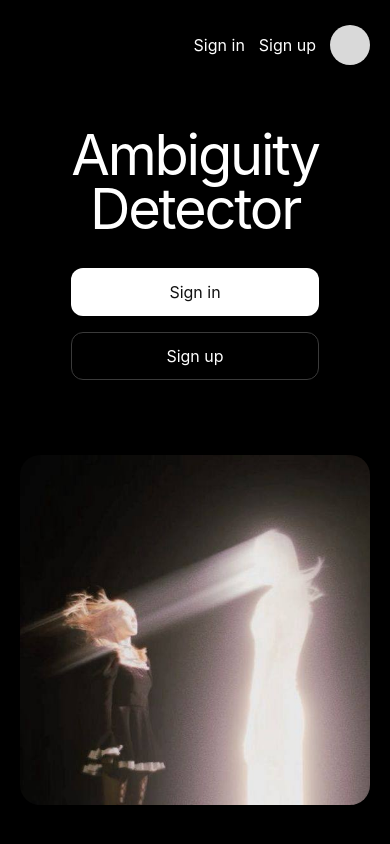
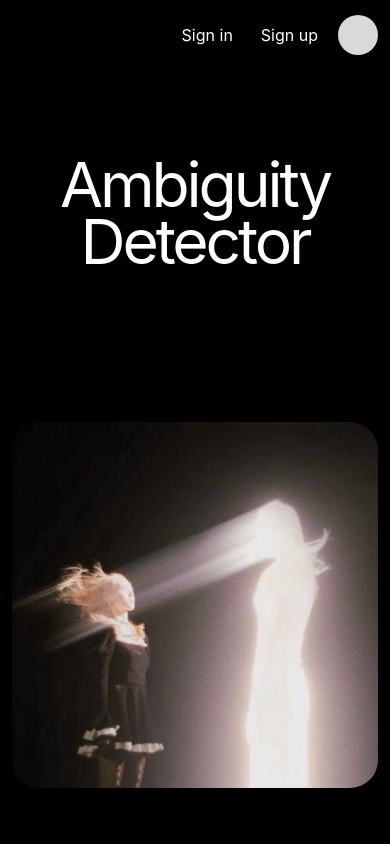
Before and after one commit to Ggh13/TZshka, a React app in the folder frontend/: page / in a window 390 px wide. Shown: the top 844 px of the page. Built offline with nearby package versions, Linux system fonts and the light colour scheme; the HTML template or start-up script is replaced by a standard one.

Commit message:
wip: landing page changes

```diff
--- a/frontend/src/pages/LandingPage.css
+++ b/frontend/src/pages/LandingPage.css
@@ -2,7 +2,7 @@
   min-height: 100vh;
   background: #000;
   color: #fff;
-  padding: 20px 32px 40px;
+  padding: 10px 16px 24px;
 }
 
 .landing-header {
@@ -13,19 +13,41 @@
 .landing-header-actions {
   display: flex;
   align-items: center;
-  gap: 48px;
+  gap: 24px;
   min-height: 50px;
 }
 
 .landing-header-link {
+  display: inline-flex;
+  align-items: center;
+  justify-content: center;
+  min-height: 40px;
+  padding: 6px 10px;
+  border-radius: 10px;
   font-size: 20px;
   line-height: 1;
   color: #fff;
   text-decoration: none;
+  transition:
+    color 0.2s ease,
+    opacity 0.2s ease,
+    background 0.2s ease,
+    transform 0.12s ease;
 }
 
 .landing-header-link:hover {
-  opacity: 0.8;
+  background: rgba(255, 255, 255, 0.08);
+  color: #f2f2f2;
+}
+
+.landing-header-link:active {
+  background: rgba(255, 255, 255, 0.16);
+  transform: scale(0.97);
+}
+
+.landing-header-link:focus-visible {
+  outline: 2px solid rgba(255, 255, 255, 0.35);
+  outline-offset: 2px;
 }
 
 .landing-header-avatar {
@@ -37,66 +59,30 @@
 }
 
 .landing-main {
-  min-height: calc(100vh - 90px);
-  max-width: 1120px;
+  min-height: calc(100vh - 60px);
+  max-width: 1440px;
   margin: 0 auto;
   display: grid;
-  grid-template-columns: minmax(320px, 1fr) minmax(320px, 541px);
+  grid-template-columns: minmax(320px, 1fr) minmax(320px, 600px);
   align-items: center;
-  gap: 64px;
+  gap: 80px;
 }
 
 .landing-content {
   display: flex;
   flex-direction: column;
   align-items: flex-start;
+  justify-content: center;
+  padding-left: 90px;
 }
 
 .landing-title {
   margin: 0;
-  font-size: clamp(56px, 8vw, 96px);
-  line-height: 0.95;
+  font-size: clamp(72px, 8vw, 96px);
+  line-height: 0.92;
   font-weight: 400;
-  letter-spacing: -0.04em;
+  letter-spacing: -0.05em;
   color: #fff;
-}
-
-.landing-buttons {
-  margin-top: 32px;
-  display: flex;
-  gap: 16px;
-  flex-wrap: wrap;
-}
-
-.landing-button {
-  min-width: 140px;
-  height: 48px;
-  padding: 0 22px;
-  border-radius: 12px;
-  display: inline-flex;
-  align-items: center;
-  justify-content: center;
-  text-decoration: none;
-  transition:
-    transform 0.2s ease,
-    opacity 0.2s ease,
-    background 0.2s ease,
-    border-color 0.2s ease;
-}
-
-.landing-button:hover {
-  transform: translateY(-1px);
-}
-
-.landing-button--primary {
-  background: #fff;
-  color: #111;
-}
-
-.landing-button--secondary {
-  border: 1px solid #3a3a3a;
-  color: #fff;
-  background: transparent;
 }
 
 .landing-image-wrapper {
@@ -106,24 +92,16 @@
 }
 
 .landing-image {
-  width: min(100%, 541px);
+  width: min(100%, 600px);
   height: auto;
   display: block;
-  border-radius: 20px;
+  border-radius: 28px;
 }
 
-@media (max-width: 900px) {
-  .landing-page {
-    padding: 20px 20px 32px;
-  }
-
-  .landing-header-actions {
-    gap: 20px;
-  }
-
+@media (max-width: 1100px) {
   .landing-main {
     grid-template-columns: 1fr;
-    gap: 36px;
+    gap: 40px;
     justify-items: center;
     text-align: center;
     padding-top: 40px;
@@ -131,20 +109,22 @@
 
   .landing-content {
     align-items: center;
-  }
-
-  .landing-buttons {
-    justify-content: center;
+    padding-left: 0;
   }
 }
 
-@media (max-width: 520px) {
+@media (max-width: 640px) {
+  .landing-page {
+    padding: 10px 12px 20px;
+  }
+
   .landing-header-actions {
-    gap: 14px;
+    gap: 12px;
   }
 
   .landing-header-link {
     font-size: 16px;
+    padding: 6px 8px;
   }
 
   .landing-header-avatar {
@@ -152,12 +132,7 @@
     height: 40px;
   }
 
-  .landing-button {
-    width: 100%;
-  }
-
-  .landing-buttons {
-    width: 100%;
-    flex-direction: column;
+  .landing-title {
+    font-size: clamp(52px, 16vw, 72px);
   }
 }
--- a/frontend/src/pages/LandingPage.jsx
+++ b/frontend/src/pages/LandingPage.jsx
@@ -26,20 +26,14 @@ function LandingPage() {
             <br />
             Detector
           </h1>
-
-          <div className="landing-buttons">
-            <Link className="landing-button landing-button--primary" to="/login">
-              Sign in
-            </Link>
-
-            <Link className="landing-button landing-button--secondary" to="/register">
-              Sign up
-            </Link>
-          </div>
         </section>
 
         <section className="landing-image-wrapper" aria-hidden="true">
-          <img className="landing-image" src={heroImage} alt="Ambiguity Detector preview" />
+          <img
+            className="landing-image"
+            src={heroImage}
+            alt="Ambiguity Detector preview"
+          />
         </section>
       </main>
     </div>
```
